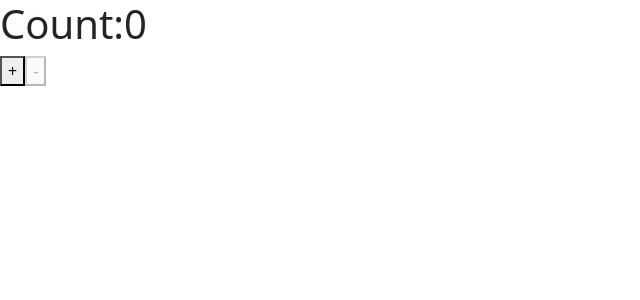
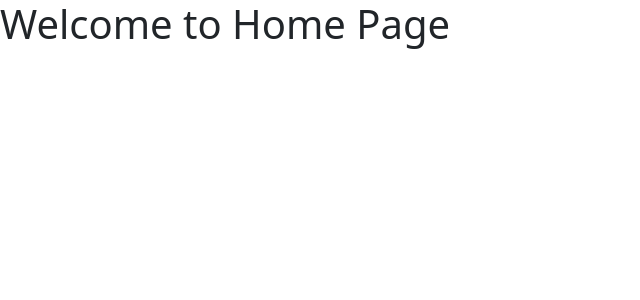
Before and after one commit to wdridoy11/my-beginner-level-react.js-project, a React (Create React App) app: page / in a window 1280 px wide. Shown: the top 300 px of the page, without its empty margins (0-640 px from the left). Built offline with nearby package versions, Linux system fonts and the light colour scheme.

Commit message:
conditional randaring

```diff
--- a/src/App.js
+++ b/src/App.js
@@ -1,7 +1,8 @@
 import React from 'react'
 import 'bootstrap/dist/css/bootstrap.min.css';
 import ReactBootstrap from './components/react_bootstrap/react_bootstrap'
-import RState from './components/Router_State/app'
+// import RState from './components/Router_State/app'
+import RState from './components/conditional_randaring/app'
 
 const app = () => {
    return (
--- /dev/null
+++ b/src/components/conditional_randaring/app.js
@@ -0,0 +1,51 @@
+import React, { Component } from 'react'
+import Home from './home'
+import Login from './login'
+
+
+export default class app extends Component {
+   constructor(props) {
+      super(props)
+
+      this.state = {
+         isLogin: true
+      }
+   }
+
+
+
+   render() {
+      let { isLogin } = this.state;
+      //============== step one
+      // if (isLogin) {
+      //    return <Home />
+      // } else {
+      //    return <Login />
+      // }
+      //================== step two
+      //    let element;
+      //    if (isLogin) {
+      //       element = <Home />
+      //    } else {
+      //       element = <Login />
+      //    };
+      //    return (
+      //       <div>
+      //          {element}
+      //       </div>
+      //    )
+      // }
+      //================== step three
+      // return (
+      //    <div>
+      //       {isLogin ? <Home /> : <Login />}
+      //    </div>
+      // )
+      //================== step four
+      return (
+         <div>
+            {isLogin && <Home />}
+         </div>
+      )
+   }
+}
--- /dev/null
+++ b/src/components/conditional_randaring/home.js
@@ -0,0 +1,11 @@
+import React from 'react'
+
+const home = () => {
+   return (
+      <div>
+         <h1>Welcome to Home Page</h1>
+      </div>
+   )
+}
+
+export default home
--- /dev/null
+++ b/src/components/conditional_randaring/login.js
@@ -0,0 +1,11 @@
+import React from 'react'
+
+const login = () => {
+   return (
+      <div>
+         <h1>Welcome to Login Page</h1>
+      </div>
+   )
+}
+
+export default login
```
